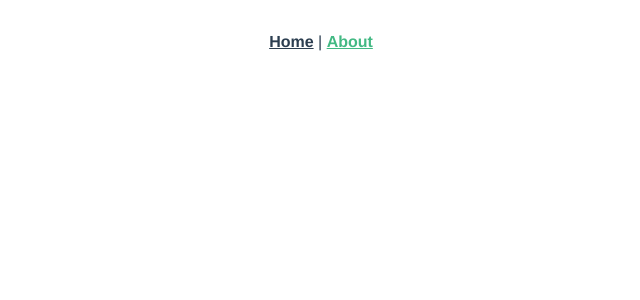
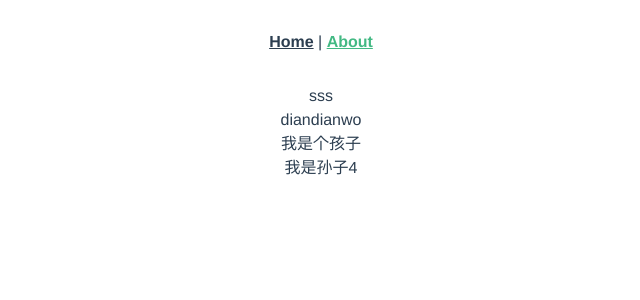
Before and after one commit to chenmuyu/vue3.0-learning, a Vue app: page /about in a window 1280 px wide. Shown: the top 300 px of the page, without its empty margins (319-959 px from the left). Built offline with nearby package versions, Linux system fonts and the light colour scheme.

Commit message:
day three api使用

```diff
--- /dev/null
+++ b/src/components/grandSon.vue
@@ -0,0 +1,26 @@
+<!--
+ * @Description:
+-->
+<template>
+  <div>我是孙子{{abc.foo}}</div>
+</template>
+
+<script lang='ts'>
+import { defineComponent, inject, watch } from "vue";
+export default defineComponent({
+  setup(props) {
+    const abc:any = inject("abc");
+    const count:any = inject("count");
+    console.log("Ssssss",abc)
+    watch(abc, () => {
+      console.log(abc + "变了");
+    });
+    watch(count, () => {
+      console.log(count + "111变了");
+    });
+    return {abc};
+  },
+});
+</script>
+<style lang='scss' scoped>
+</style>
--- /dev/null
+++ b/src/components/myson.vue
@@ -0,0 +1,21 @@
+<template>
+  <div>我是个孩子
+    <grandSon></grandSon>
+  </div>
+</template>
+
+<script lang='ts'>
+import { defineComponent } from "vue";
+import grandSon from "@/components/grandSon.vue";
+export default defineComponent({
+  components: { grandSon },
+  setup() {
+    // const a:any = null
+    // console.log(a.s)
+
+    return {};
+  },
+});
+</script>
+<style lang='scss' scoped>
+</style>
--- a/src/views/About.vue
+++ b/src/views/About.vue
@@ -1,16 +1,78 @@
+<!--
+ * @Description:
+-->
 <template>
-  <div></div>
+  <div>sss
+    <div @click="changeNum">diandianwo</div>
+    <myson></myson>
+  </div>
 </template>
 
 <script lang='ts'>
-import { defineComponent ,computed} from "vue";
-import { useRouter } from "vue-router";
+import {
+  defineComponent,
+  provide,
+  ref,
+  toRef,
+  reactive,
+  onErrorCaptured,
+  watchEffect,
+  watch,
+} from "vue";
+// import { useRouter } from "vue-router";
+import myson from "@/components/myson.vue";
+export default defineComponent({
+  components: { myson },
+  setup() {
+    const state = reactive({
+      foo: 2,
+      bar: "2",
+    });
+    const abc = toRef(state, "foo");
+    provide("abc", state);
 
-export default defineComponent({
-  setup() {
-    const router = useRouter();
+    const changeNum = () => {
+      console.log("1232131233");
+      state.foo = Math.random() * 10; // ={number:"222222www2222222222"};
+    };
+    watch(
+      () => state.foo,
+      (count, prevCount) => {
+        console.log(count, "log log");
+      }
+    );
+
+    const count = ref(0);
+      provide("count", count);
+    watch(count, (count: any, prevCount: any) => {
+      /* ... */
+      console.log(count, prevCount, "223");
+    });
+    // watcheffect
+    watchEffect(() => console.log(count.value, "log"));
+
+    setTimeout(() => {
+      count.value++;
+      state.foo++;
+      // -> logs 1  watchEffect会执行
+    }, 2000);
+    setTimeout(() => {
+      count.value++;
+      state.foo++;
+      // -> logs 1  watchEffect会执行
+    }, 4000);
+
+    // 错误监听
+    onErrorCaptured((err: any, instance: any, info: any) => {
+      console.log("123");
+      console.log(err);
+      console.log(instance);
+      console.log(info);
+      return false;
+    });
+    // const router = useRouter();
     // const list = computed(() => store.state.columns);
-    return {};
+    return { changeNum };
   },
 });
 </script>
```
Also changed, not shown: src/main.ts (+11 -2 lines).
